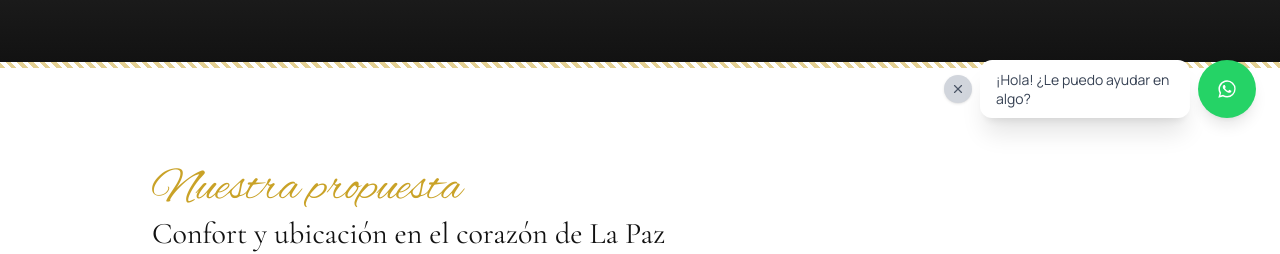
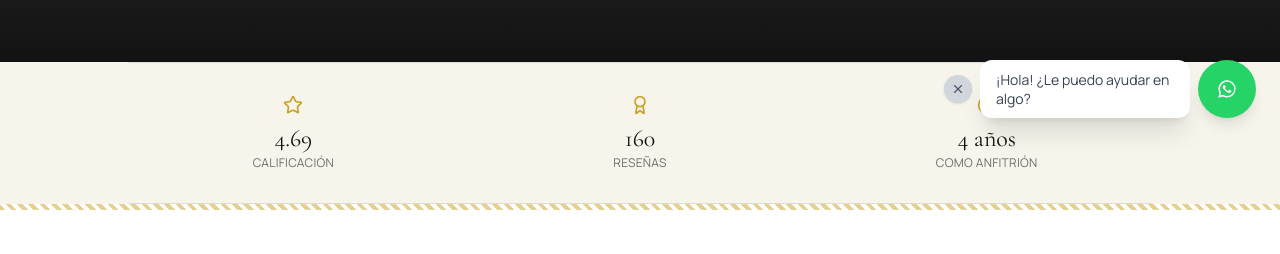
Before and after one commit to BladimirBLopez/andes-stay, a Next.js app: page / in a window 1280 px wide. Shown: the part 658-912 px from the top of the page. Built offline with nearby package versions, Linux system fonts and the light colour scheme.

Commit message:
Activar TrustStats (contador animado) debajo del hero: rating, reseñas, años de experiencia

```diff
--- a/app/page.tsx
+++ b/app/page.tsx
@@ -14,6 +14,7 @@ const MapaSopocachi = dynamic(() => import("./MapaSopocachi"), {
 });
 import CardCarousel from "./CardCarousel";
 import Footer from "./Footer";
+import TrustStats from "./TrustStats";
 import { MessageCircle, Star, MapPin, Menu, X, ChevronDown, Wifi, ShieldCheck, Clock, Users, Flame, Tv, Camera, Droplet, Phone, Mail } from "lucide-react";
 import { FacebookIcon, WhatsappIcon } from "./SocialIcons";
 import { useLanguage } from "./LanguageContext";
@@ -255,6 +256,12 @@ export default function Home() {
           </a>
         </motion.div>
       </section>
+
+      <div className="bg-hueso px-6">
+        <div className="max-w-5xl mx-auto">
+          <TrustStats />
+        </div>
+      </div>
 
       <div className="textil-divider" />
 
```
